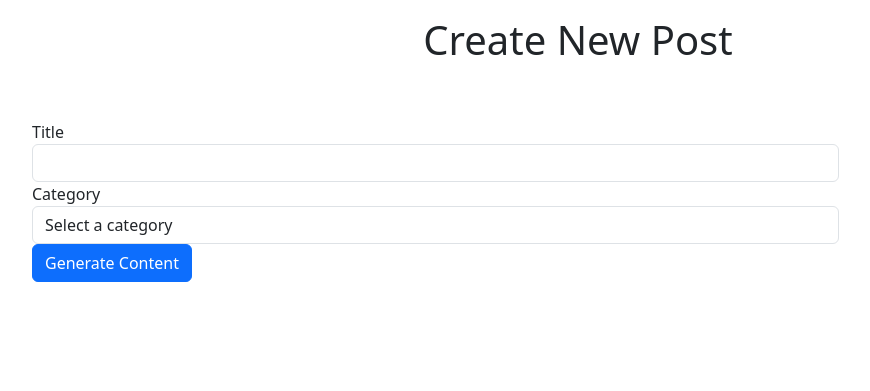
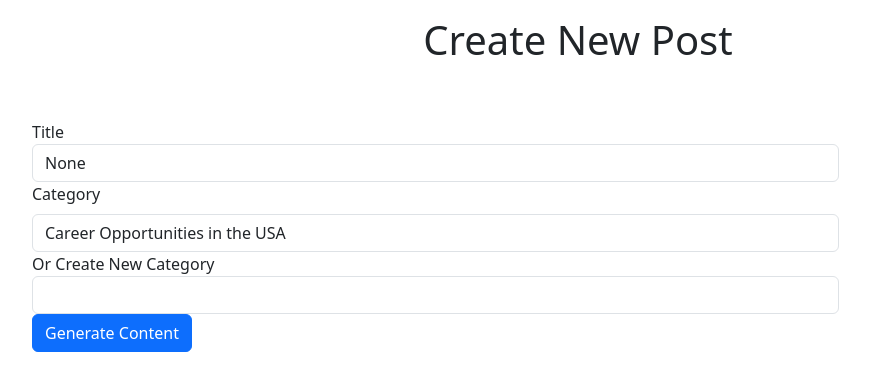
Before and after one commit to zeynepkry/DjangoBloggAppChatCPTAPI, a Django app: page /create/ in a window 1280 px wide. Shown: the part 56-447 px from the top of the page, without its empty margins (62-932 px from the left). Run offline with Django 5.2, Linux system fonts and the light colour scheme; data comes from the database, SQL or seed files in the repository; both versions use the stored data as it was after the commit; some libraries are stand-ins or nearby versions.

Commit message:
ai integration

```diff
--- a/blogapp/blog/models.py
+++ b/blogapp/blog/models.py
@@ -14,6 +14,7 @@
     created_at = models.DateTimeField(default=timezone.now)
     is_published = models.BooleanField(default=False)
     category = models.ForeignKey(Category, on_delete=models.CASCADE, related_name='posts', null=True, blank=True)
+    image_url = models.URLField(max_length=200, null=True, blank=True)
 
     def __str__(self):
         return self.title
--- a/blogapp/blog/templates/blog/blog_details.html
+++ b/blogapp/blog/templates/blog/blog_details.html
@@ -5,7 +5,6 @@
     <title>{{ post.title }}</title>
 </head>
 <body>
-    <h1>{{ post.title }}</h1>
     <p>{{ post.content }}</p>
     <a href="{% url 'index' %}">Back to Home</a>
 </body>
--- a/blogapp/blog/templates/blog/create_post.html
+++ b/blogapp/blog/templates/blog/create_post.html
@@ -13,27 +13,38 @@
 
 {% block main_content %}
 <div class="container mt-5">
-    <form method="post">
+    <form method="post" enctype="multipart/form-data">
         {% csrf_token %}
         <div class="form-group">
             <label for="title">Title</label>
-            <input type="text" id="title" name="title" class="form-control" value="{{ request.POST.title }}">
+            <input type="text" id="title" name="title" class="form-control" value="{{ title }}">
         </div>
         <div class="form-group">
-            <label for="category">Category</label>
-            <select id="category" name="category" class="form-control">
-                <option value="">Select a category</option>
+            <label for="category" class="form-label">Category</label>
+            <select class="form-control" id="category" name="category" required>
                 {% for category in categories %}
-                    <option value="{{ category.id }}">{{ category.name }}</option>
+                <option value="{{ category.id }}" {% if category.id == post.category.id %}selected{% endif %}>{{ category.name }}</option>
                 {% endfor %}
             </select>
+        </div>
+        <div class="form-group">
+            <label for="new_category">Or Create New Category</label>
+            <input type="text" id="new_category" name="new_category" class="form-control">
         </div>
         <button type="submit" name="action" value="generate" class="btn btn-primary">Generate Content</button>
         {% if generated_content %}
             <div class="mt-4">
                 <h2>Generated Content</h2>
-                <textarea class="form-control" rows="10" readonly>{{ generated_content }}</textarea>
-                <input type="hidden" name="content" value="{{ generated_content }}">
+                <textarea class="form-control" name="content" rows="10">{{ generated_content }}</textarea>
+                <div class="form-group mt-3">
+                    <label for="uploaded_image">Upload Image</label>
+                    <input type="file" id="uploaded_image" name="uploaded_image" class="form-control-file">
+                </div>
+                {% if image_url %}
+                    <div class="mt-3">
+                        <img src="{{ image_url }}" alt="Uploaded Image" class="img-fluid">
+                    </div>
+                {% endif %}
                 <button type="submit" name="action" value="create" class="btn btn-success mt-3">Create Post</button>
             </div>
         {% endif %}
--- a/blogapp/blog/views.py
+++ b/blogapp/blog/views.py
@@ -1,6 +1,7 @@
 from django.shortcuts import render, redirect, get_object_or_404
 from .models import Post, Category
 from .utils import get_chatgpt_response
+from django.core.files.storage import FileSystemStorage
 
 def index(req):
     categories = Category.objects.all()
@@ -26,21 +27,43 @@
 def create_post(req):
     categories = Category.objects.all()
     generated_content = None
+    title = None
+    category_id = None
+
     if req.method == "POST":
         title = req.POST.get('title')
         category_id = req.POST.get('category')
-        if title:
-            prompt = f"Generate a blog post content based on the title: {title}"
+        new_category_name = req.POST.get('new_category')
+        uploaded_image = req.FILES.get('uploaded_image')
+
+        if new_category_name:
+            category, created = Category.objects.get_or_create(name=new_category_name)
+            category_id = category.id
+        elif category_id:
+            category = Category.objects.get(id=category_id)
+        else:
+            category = None
+
+        if req.POST.get('action') == 'generate' and title:
+            prompt = f"Generate a blog post content based on the title, give information for a data science blog post (200 words): {title}"
             generated_content = get_chatgpt_response(prompt)
-        if req.POST.get('action') == 'create' and generated_content:
-            if category_id:
-                category = Category.objects.get(id=category_id)
+        elif req.POST.get('action') == 'create' and req.POST.get('content'):
+            generated_content = req.POST.get('content')
+            if uploaded_image:
+                fs = FileSystemStorage()
+                filename = fs.save(uploaded_image.name, uploaded_image)
+                image_url = fs.url(filename)
             else:
-                category = None
-            post = Post.objects.create(title=title, content=generated_content, category=category)
+                image_url = req.POST.get('image_url')
+            post = Post.objects.create(title=title, content=generated_content, category=category, image_url=image_url)
             return redirect('blog_details', id=post.id)
-    return render(req, 'blog/create_post.html', {'categories': categories, 'generated_content': generated_content})
 
+    return render(req, 'blog/create_post.html', {
+        'categories': categories,
+        'generated_content': generated_content,
+        'title': title,
+        'category_id': category_id
+    })
 def update_post(req, id):
     post = get_object_or_404(Post, id=id)
     categories = Category.objects.all()
--- a/blogapp/blogapp/settings.py
+++ b/blogapp/blogapp/settings.py
@@ -132,3 +132,7 @@
 # https://docs.djangoproject.com/en/5.0/ref/settings/#default-auto-field
 
 DEFAULT_AUTO_FIELD = "django.db.models.BigAutoField"
+
+
+MEDIA_URL = '/media/'
+MEDIA_ROOT = os.path.join(BASE_DIR, 'media')
--- a/blogapp/blogapp/urls.py
+++ b/blogapp/blogapp/urls.py
@@ -14,10 +14,16 @@
     1. Import the include() function: from django.urls import include, path
     2. Add a URL to urlpatterns:  path('blog/', include('blog.urls'))
 """
+
 from django.contrib import admin
 from django.urls import path, include
+from django.conf import settings
+from django.conf.urls.static import static
 
 urlpatterns = [
     path("admin/", admin.site.urls),
-    path("", include("blog.urls"))
+    path("", include("blog.urls")),
 ]
+
+if settings.DEBUG:
+    urlpatterns += static(settings.MEDIA_URL, document_root=settings.MEDIA_ROOT)
```
Also changed, not shown: blogapp/blog/templates/blog/blogs.html (+3 -6 lines), blogapp/blog/templates/blog/index.html (+0 -24 lines), blogapp/blog/migrations/0006_post_image_url_alter_category_name.py (added), blogapp/db.sqlite3, blogapp/media/pexels-andrea-román-14927639.jpg (added), blogapp/media/photo-1541336032412-2048a678540d.avif (added), blogapp/media/photo-1541336032412-2048a678540d_qj3lpsP.avif (added), blogapp/media/photo-1543716091-a840c05249ec.avif (added), blogapp/media/photo-1546436836-07a91091f160.avif (added), 5 other files.
